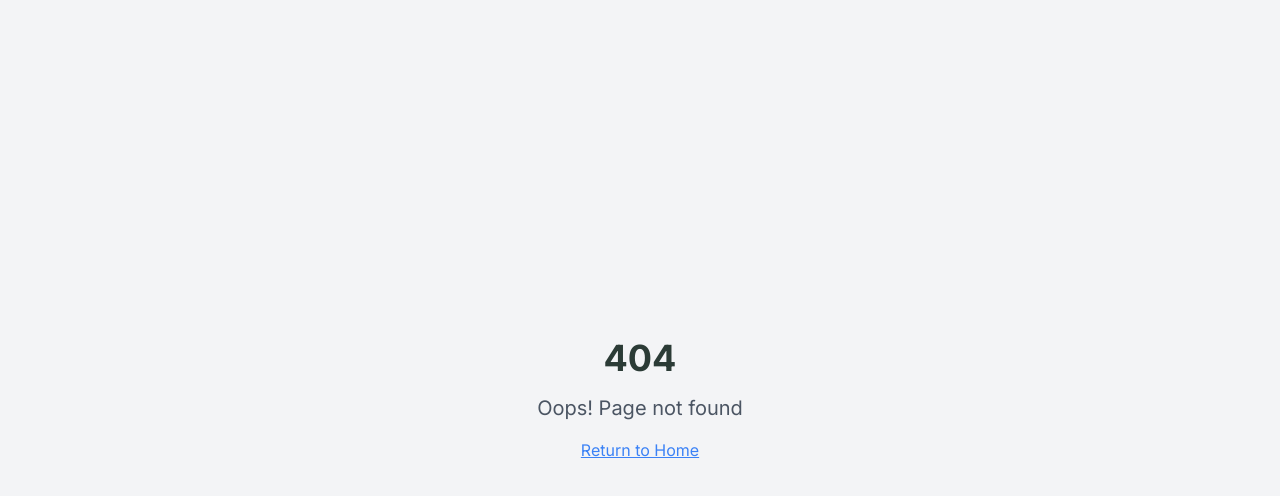
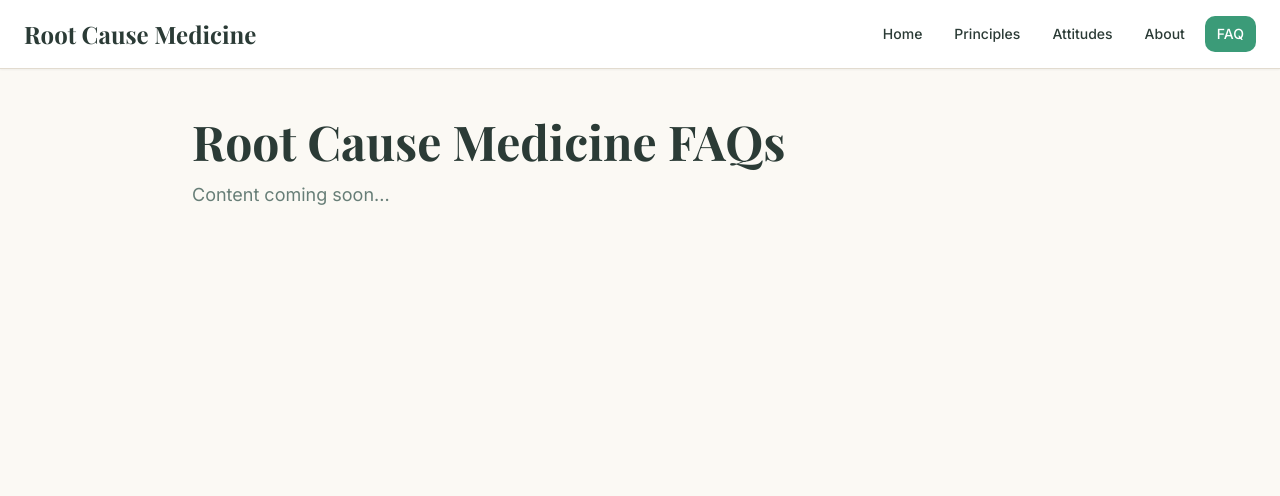
Before and after one commit to DanielRCM/another-attempt, a React (Vite) app: page /faq in a window 1280 px wide. Before the commit this address had no page. Shown: the top 496 px of the page. Built offline with nearby package versions, Linux system fonts and the light colour scheme; the HTML template or start-up script is replaced by a standard one.

Commit message:
Add routing and navigation

```diff
--- a/src/App.tsx
+++ b/src/App.tsx
@@ -4,6 +4,10 @@ import { TooltipProvider } from "@/components/ui/tooltip";
 import { QueryClient, QueryClientProvider } from "@tanstack/react-query";
 import { BrowserRouter, Routes, Route } from "react-router-dom";
 import Index from "./pages/Index";
+import Principles from "./pages/Principles";
+import Attitudes from "./pages/Attitudes";
+import About from "./pages/About";
+import FAQ from "./pages/FAQ";
 import NotFound from "./pages/NotFound";
 
 const queryClient = new QueryClient();
@@ -16,6 +20,10 @@ const App = () => (
       <BrowserRouter>
         <Routes>
           <Route path="/" element={<Index />} />
+          <Route path="/principles" element={<Principles />} />
+          <Route path="/attitudes" element={<Attitudes />} />
+          <Route path="/about" element={<About />} />
+          <Route path="/faq" element={<FAQ />} />
           {/* ADD ALL CUSTOM ROUTES ABOVE THE CATCH-ALL "*" ROUTE */}
           <Route path="*" element={<NotFound />} />
         </Routes>
--- /dev/null
+++ b/src/components/Navigation.tsx
@@ -0,0 +1,45 @@
+import { Link, useLocation } from "react-router-dom";
+import { cn } from "@/lib/utils";
+
+const Navigation = () => {
+  const location = useLocation();
+
+  const navLinks = [
+    { path: "/", label: "Home" },
+    { path: "/principles", label: "Principles" },
+    { path: "/attitudes", label: "Attitudes" },
+    { path: "/about", label: "About" },
+    { path: "/faq", label: "FAQ" }
+  ];
+
+  return (
+    <nav className="border-b border-border bg-card sticky top-0 z-50 shadow-sm">
+      <div className="container mx-auto px-6">
+        <div className="flex items-center justify-between py-4">
+          <Link to="/" className="font-serif text-2xl font-bold text-foreground hover:text-primary transition-colors">
+            Root Cause Medicine
+          </Link>
+
+          <div className="flex items-center gap-1 md:gap-2">
+            {navLinks.map((link) => (
+              <Link
+                key={link.path}
+                to={link.path}
+                className={cn(
+                  "px-3 py-2 rounded-md text-sm font-medium transition-colors hover:bg-accent hover:text-accent-foreground",
+                  location.pathname === link.path
+                    ? "bg-primary text-primary-foreground"
+                    : "text-foreground"
+                )}
+              >
+                {link.label}
+              </Link>
+            ))}
+          </div>
+        </div>
+      </div>
+    </nav>
+  );
+};
+
+export default Navigation;
--- /dev/null
+++ b/src/pages/About.tsx
@@ -0,0 +1,22 @@
+import Navigation from "@/components/Navigation";
+
+const About = () => {
+  return (
+    <div className="min-h-screen bg-background">
+      <Navigation />
+
+      <main className="container mx-auto px-6 py-12">
+        <div className="mx-auto max-w-4xl">
+          <h1 className="font-serif text-4xl font-bold text-foreground md:text-5xl">
+            About Me
+          </h1>
+          <p className="mt-4 text-lg text-muted-foreground">
+            Content coming soon...
+          </p>
+        </div>
+      </main>
+    </div>
+  );
+};
+
+export default About;
--- /dev/null
+++ b/src/pages/Attitudes.tsx
@@ -0,0 +1,22 @@
+import Navigation from "@/components/Navigation";
+
+const Attitudes = () => {
+  return (
+    <div className="min-h-screen bg-background">
+      <Navigation />
+
+      <main className="container mx-auto px-6 py-12">
+        <div className="mx-auto max-w-4xl">
+          <h1 className="font-serif text-4xl font-bold text-foreground md:text-5xl">
+            12 Root Cause Medicine Attitudes
+          </h1>
+          <p className="mt-4 text-lg text-muted-foreground">
+            Content coming soon...
+          </p>
+        </div>
+      </main>
+    </div>
+  );
+};
+
+export default Attitudes;
--- /dev/null
+++ b/src/pages/FAQ.tsx
@@ -0,0 +1,22 @@
+import Navigation from "@/components/Navigation";
+
+const FAQ = () => {
+  return (
+    <div className="min-h-screen bg-background">
+      <Navigation />
+
+      <main className="container mx-auto px-6 py-12">
+        <div className="mx-auto max-w-4xl">
+          <h1 className="font-serif text-4xl font-bold text-foreground md:text-5xl">
+            Root Cause Medicine FAQs
+          </h1>
+          <p className="mt-4 text-lg text-muted-foreground">
+            Content coming soon...
+          </p>
+        </div>
+      </main>
+    </div>
+  );
+};
+
+export default FAQ;
--- a/src/pages/Index.tsx
+++ b/src/pages/Index.tsx
@@ -1,6 +1,7 @@
 import { Card } from "@/components/ui/card";
 import { Button } from "@/components/ui/button";
 import { useNavigate } from "react-router-dom";
+import Navigation from "@/components/Navigation";
 import principlesImage from "@/assets/principles-card.jpg";
 import attitudesImage from "@/assets/attitudes-card.jpg";
 import aboutImage from "@/assets/about-card.jpg";
@@ -38,6 +39,7 @@ const Index = () => {
 
   return (
     <div className="min-h-screen bg-background">
+      <Navigation />
       {/* Header */}
       <header className="border-b border-border bg-card">
         <div className="container mx-auto px-6 py-12 text-center">
--- /dev/null
+++ b/src/pages/Principles.tsx
@@ -0,0 +1,22 @@
+import Navigation from "@/components/Navigation";
+
+const Principles = () => {
+  return (
+    <div className="min-h-screen bg-background">
+      <Navigation />
+
+      <main className="container mx-auto px-6 py-12">
+        <div className="mx-auto max-w-4xl">
+          <h1 className="font-serif text-4xl font-bold text-foreground md:text-5xl">
+            12 Root Cause Medicine Principles
+          </h1>
+          <p className="mt-4 text-lg text-muted-foreground">
+            Content coming soon...
+          </p>
+        </div>
+      </main>
+    </div>
+  );
+};
+
+export default Principles;
```
